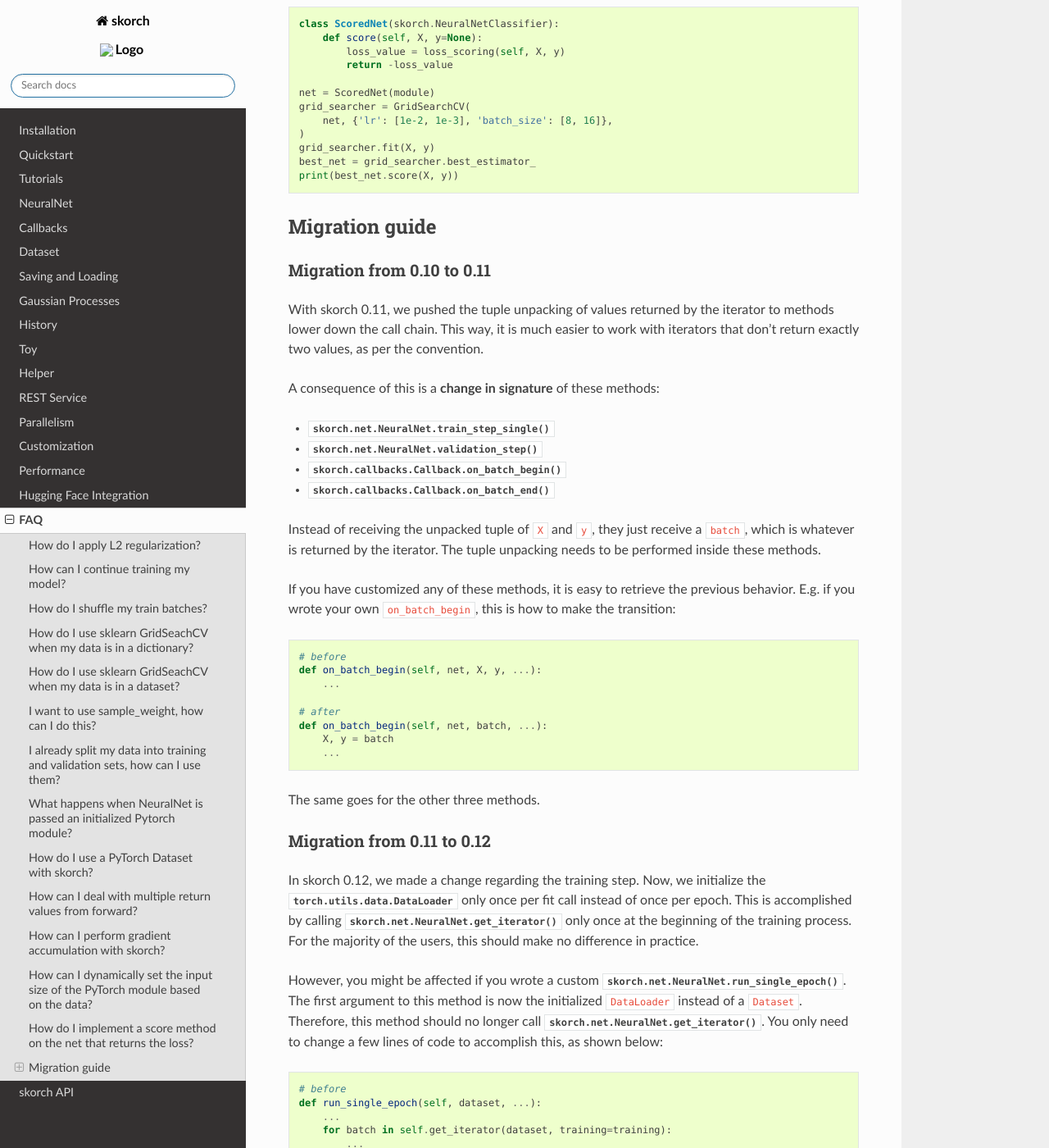
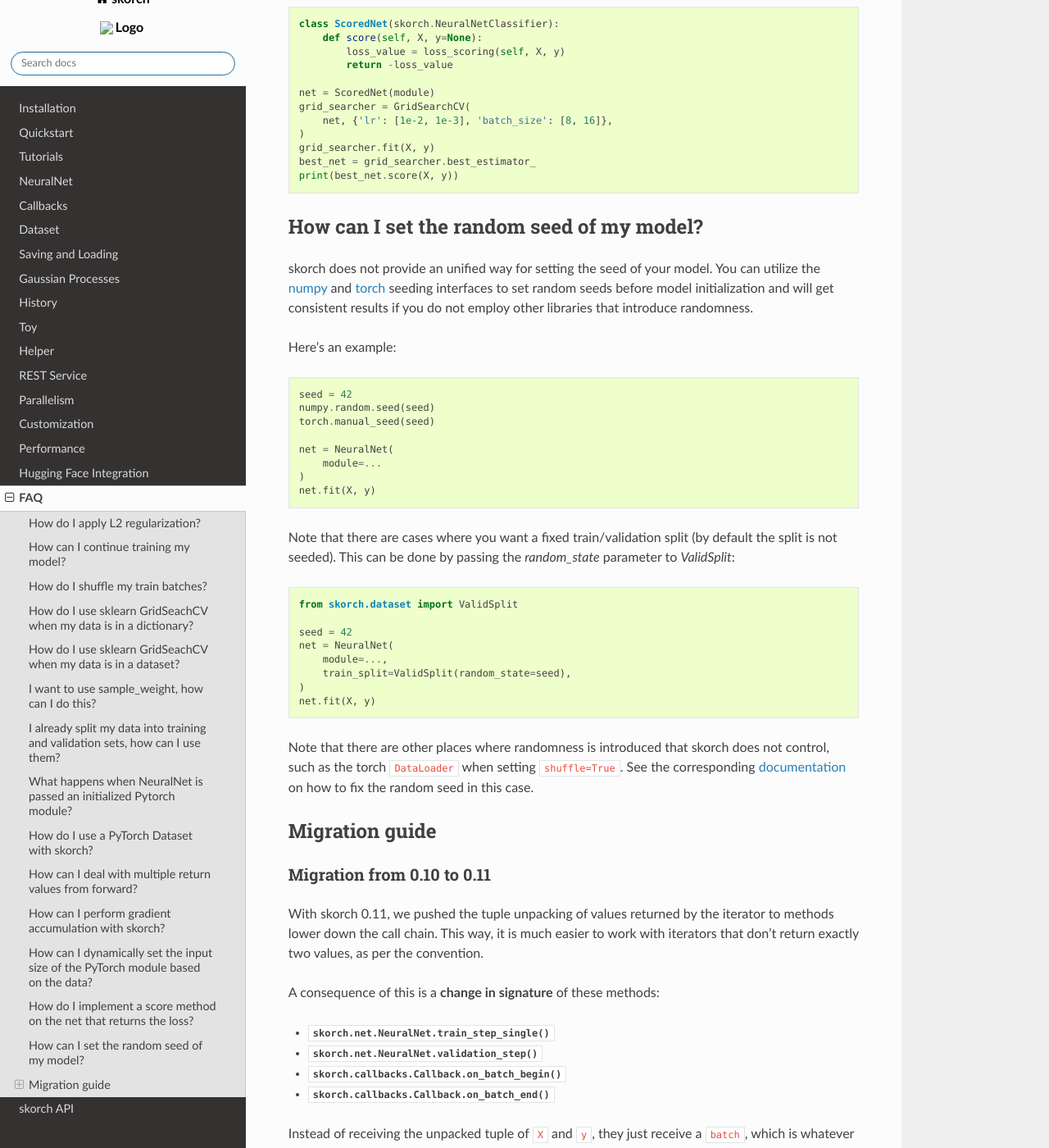
Before and after one commit to skorch-dev/skorch, a Sphinx documentation site: the page built from docs/user/FAQ.rst, in a window 1280 px wide and 1400 px high, scrolled down 6923 px. Shown: the whole window at 82% size. Built offline with Sphinx 7.4.7 and the Read the Docs theme 2.0.0, drawn with Linux system fonts in a browser that asks for light colours.

Commit message:
Address #834: Document random seeding

```diff
--- a/docs/user/FAQ.rst
+++ b/docs/user/FAQ.rst
@@ -413,6 +413,51 @@ the **greatest** score.
     best_net = grid_searcher.best_estimator_
     print(best_net.score(X, y))
 
+
+How can I set the random seed of my model?
+------------------------------------------
+
+skorch does not provide an unified way for setting the seed of your model.
+You can utilize the `numpy <https://pytorch.org/docs/stable/generated/torch.manual_seed.html>`__
+and `torch <https://pytorch.org/docs/stable/generated/torch.manual_seed.html>`__
+seeding interfaces to set random seeds before model initialization and will
+get consistent results if you do not employ other libraries that introduce randomness.
+
+Here's an example:
+
+.. code:: python
+
+    seed = 42
+    numpy.random.seed(seed)
+    torch.manual_seed(seed)
+
+    net = NeuralNet(
+        module=...
+    )
+    net.fit(X, y)
+
+Note that there are cases where you want a fixed train/validation split
+(by default the split is not seeded). This can be done by passing
+the `random_state` parameter to `ValidSplit`:
+
+.. code:: python
+
+    from skorch.dataset import ValidSplit
+
+    seed = 42
+    net = NeuralNet(
+        module=...,
+        train_split=ValidSplit(random_state=seed),
+    )
+    net.fit(X, y)
+
+Note that there are other places where randomness is introduced
+that skorch does not control, such as the torch ``DataLoader`` when
+setting ``shuffle=True``. See the corresponding
+`documentation <https://pytorch.org/docs/stable/data.html>`__
+on how to fix the random seed in this case.
+
+
 Migration guide
 ---------------
 
```
